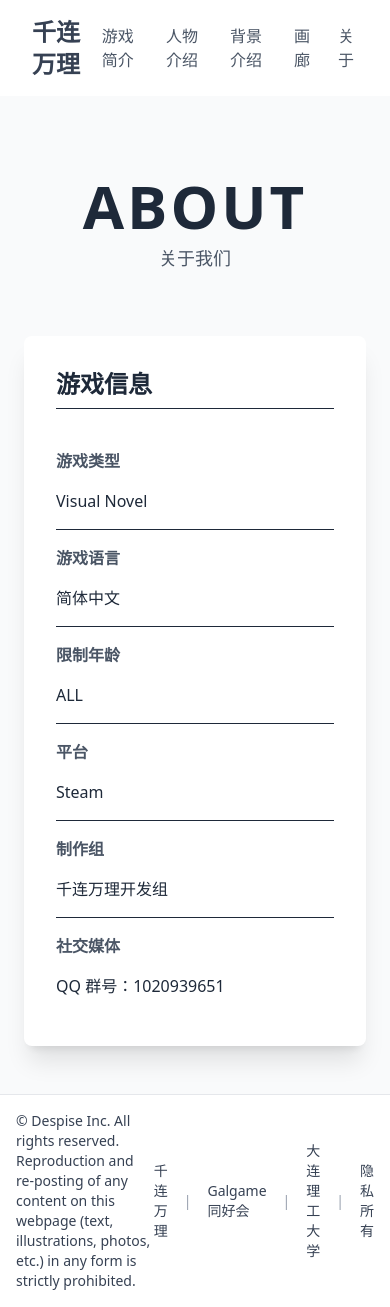
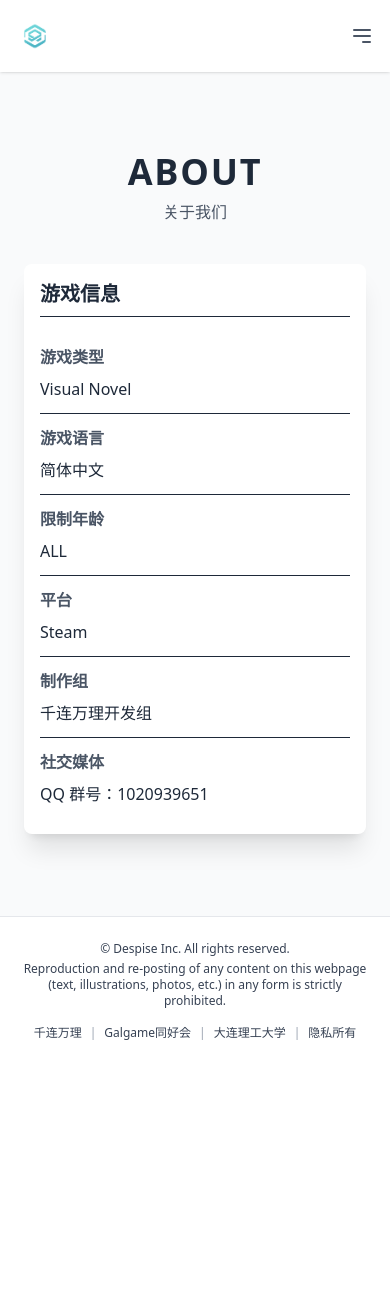
Before and after one commit to J0ze/qian-lian-wan-li-web, a Vue app in the folder qian-lwl-site/: page /about in a window 390 px wide. After the commit the page ends 1065 px from the top, so only its background shows below. Built offline with nearby package versions, Linux system fonts and the light colour scheme.

Commit message:
添加了响应式 提升手机体验

```diff
--- a/qian-lwl-site/src/components/Footer.vue
+++ b/qian-lwl-site/src/components/Footer.vue
@@ -1,19 +1,19 @@
 <template>
-  <footer class="bg-white text-gray-700 py-4 px-4 border-t border-gray-200">
-    <div class="container mx-auto flex justify-between items-center">
-      <div class="text-sm">
+  <footer class="bg-white text-gray-700 py-6 px-4 border-t border-gray-200">
+    <div class="container mx-auto flex flex-col md:flex-row justify-between items-center text-center md:text-left">
+      <div class="text-xs md:text-sm mb-4 md:mb-0">
         <p>© Despise Inc. All rights reserved.</p>
-        <p>Reproduction and re-posting of any content on this webpage (text, illustrations, photos, etc.) in any form is strictly prohibited.</p>
+        <p class="mt-1">Reproduction and re-posting of any content on this webpage (text, illustrations, photos, etc.) in any form is strictly prohibited.</p>
       </div>
 
-      <div class="flex items-center space-x-4 text-sm">
-        <p class="hover:text-purple-600 transition-colors duration-200">千连万理</p>
+      <div class="flex flex-wrap justify-center items-center text-xs md:text-sm">
+        <a href="#" class="hover:text-purple-600 transition-colors duration-200 mx-2">千连万理</a>
         <span class="text-gray-400">|</span>
-        <p class="hover:text-purple-600 transition-colors duration-200">Galgame同好会</p>
+        <a href="#" class="hover:text-purple-600 transition-colors duration-200 mx-2">Galgame同好会</a>
         <span class="text-gray-400">|</span>
-        <p class="hover:text-purple-600 transition-colors duration-200">大连理工大学</p>
+        <a href="#" class="hover:text-purple-600 transition-colors duration-200 mx-2">大连理工大学</a>
         <span class="text-gray-400">|</span>
-        <p class="hover:text-purple-600 transition-colors duration-200">隐私所有</p>
+        <a href="#" class="hover:text-purple-600 transition-colors duration-200 mx-2">隐私所有</a>
       </div>
     </div>
   </footer>
--- a/qian-lwl-site/src/components/GalleryGrid.vue
+++ b/qian-lwl-site/src/components/GalleryGrid.vue
@@ -1,29 +1,23 @@
 <template>
-  <div
-    class="grid gap-6 md:grid-cols-3 sm:grid-cols-2 grid-cols-1 place-items-center"
-  >
-    <div
-      v-for="(img, index) in images"
-      :key="index"
-      class="overflow-hidden rounded-2xl shadow-lg transform transition duration-500 hover:scale-105"
-    >
-      <img
-        :src="img"
-        class="w-full h-auto object-cover"
-      />
+  <div class="grid w-full gap-4 px-4 mx-auto md:gap-6 lg:gap-8 max-w-7xl"
+       :class="{'sm:grid-cols-2': images.length > 2, 'lg:grid-cols-3': images.length > 3}">
+    <div v-for="(img, index) in images"
+         :key="index"
+         class="overflow-hidden rounded-lg shadow-xl transition-transform duration-300 ease-in-out hover:scale-105">
+      <img :src="img"
+           :alt="'Gallery image ' + (index + 1)"
+           class="w-full h-auto object-cover" />
     </div>
   </div>
 </template>
 
 <script setup lang="ts">
+import { defineProps } from 'vue';
+
 defineProps<{
-  images: string[]
-}>()
+  images: string[];
+}>();
 </script>
 
 <style scoped>
-.grid {
-  max-width: 1000px;
-  margin: 0 auto;
-}
 </style>
--- a/qian-lwl-site/src/components/NavBar.vue
+++ b/qian-lwl-site/src/components/NavBar.vue
@@ -1,15 +1,59 @@
 <template>
-  <nav class="w-full bg-white shadow-sm px-8 py-4 flex justify-between items-center">
-    <h1 class="text-2xl font-bold text-gray-700">千连万理</h1>
-    <ul class="flex gap-6 text-gray-600 font-medium">
-      <li><RouterLink to="/">游戏简介</RouterLink></li>
-      <li><RouterLink to="/characters">人物介绍</RouterLink></li>
-      <li><RouterLink to="/world">背景介绍</RouterLink></li>
-      <li><RouterLink to="/gallery">画廊</RouterLink></li>
-      <li><RouterLink to="/about">关于</RouterLink></li>
+  <nav class="w-full bg-white shadow-sm px-4 sm:px-8 py-4 flex flex-col md:flex-row justify-between items-center relative z-20">
+    <div class="w-full flex justify-between items-center">
+      <RouterLink to="/" class="flex-shrink-0">
+        <img :src="logoUrl" alt="千连万理 Logo" class="h-10">
+      </RouterLink>
+
+      <button @click="toggleMenu" class="md:hidden text-gray-600 focus:outline-none">
+        <svg class="h-6 w-6" fill="none" viewBox="0 0 24 24" stroke="currentColor">
+          <path stroke-linecap="round" stroke-linejoin="round" stroke-width="2" d="M4 6h16M4 12h16m-7 6h7" />
+        </svg>
+      </button>
+    </div>
+
+    <ul v-show="isMenuOpen"
+        class="w-full mt-4 md:mt-0 flex flex-col md:flex-row gap-4 md:gap-6 text-gray-600 font-medium items-center transition-all duration-300 ease-in-out"
+        :class="isMenuOpen ? 'h-auto opacity-100' : 'h-0 opacity-0 overflow-hidden'">
+      <li><RouterLink to="/" @click="closeMenu" class="block py-2 md:py-0">游戏简介</RouterLink></li>
+      <li><RouterLink to="/characters" @click="closeMenu" class="block py-2 md:py-0">人物介绍</RouterLink></li>
+      <li><RouterLink to="/world" @click="closeMenu" class="block py-2 md:py-0">背景介绍</RouterLink></li>
+      <li><RouterLink to="/gallery" @click="closeMenu" class="block py-2 md:py-0">画廊</RouterLink></li>
+      <li><RouterLink to="/about" @click="closeMenu" class="block py-2 md:py-0">关于</RouterLink></li>
     </ul>
+
+    <ul class="hidden md:flex gap-6 text-gray-600 font-medium items-center">
+        <li><RouterLink to="/" class="hover:text-blue-500 transition-colors">游戏简介</RouterLink></li>
+        <li><RouterLink to="/characters" class="hover:text-blue-500 transition-colors">人物介绍</RouterLink></li>
+        <li><RouterLink to="/world" class="hover:text-blue-500 transition-colors">背景介绍</RouterLink></li>
+        <li><RouterLink to="/gallery" class="hover:text-blue-500 transition-colors">画廊</RouterLink></li>
+        <li><RouterLink to="/about" class="hover:text-blue-500 transition-colors">关于</RouterLink></li>
+    </ul>
+
   </nav>
 </template>
 
 <script setup lang="ts">
+import { ref, watch } from 'vue';
+import { useRoute } from 'vue-router';
+
+const logoUrl = new URL('/src/assets/logo.png', import.meta.url).href;
+
+const isMenuOpen = ref(false);
+const route = useRoute();
+
+const toggleMenu = () => {
+  isMenuOpen.value = !isMenuOpen.value;
+};
+
+const closeMenu = () => {
+  isMenuOpen.value = false;
+};
+
+// 监听路由变化，自动关闭菜单
+watch(() => route.path, () => {
+  if (isMenuOpen.value) {
+    closeMenu();
+  }
+});
 </script>
--- a/qian-lwl-site/src/pages/About.vue
+++ b/qian-lwl-site/src/pages/About.vue
@@ -1,41 +1,41 @@
 <template>
   <section class="min-h-screen bg-gray-50 text-gray-800 flex flex-col items-center py-12 px-6">
 
-    <div class="text-center mb-16 pt-8 animate-fadeIn">
-      <h1 class="text-6xl font-bold text-gray-800 tracking-wider">ABOUT</h1>
-      <p class="text-lg text-gray-600 mt-2 font-serif">关于我们</p>
+    <div class="text-center mb-10 sm:mb-16 pt-8 animate-fadeIn">
+      <h1 class="text-4xl sm:text-5xl lg:text-6xl font-bold text-gray-800 tracking-wider">ABOUT</h1>
+      <p class="text-base sm:text-lg text-gray-600 mt-2 font-serif">关于我们</p>
     </div>
 
-    <div class="max-w-4xl w-full p-8 bg-white rounded-lg shadow-xl animate-fadeIn delay-200">
+    <div class="max-w-4xl w-full p-4 sm:p-8 bg-white rounded-lg shadow-xl animate-fadeIn delay-200">
 
-      <h2 class="text-2xl font-bold mb-6 border-b pb-2">游戏信息</h2>
+      <h2 class="text-xl sm:text-2xl font-bold mb-4 sm:mb-6 border-b pb-2">游戏信息</h2>
 
-      <div class="grid grid-cols-1 md:grid-cols-2 gap-4 py-4 border-b last:border-b-0">
+      <div class="grid grid-cols-1 md:grid-cols-2 gap-2 sm:gap-4 py-3 sm:py-4 border-b last:border-b-0">
         <div class="font-bold text-gray-600">游戏类型</div>
         <div class="text-gray-800">Visual Novel</div>
       </div>
 
-      <div class="grid grid-cols-1 md:grid-cols-2 gap-4 py-4 border-b last:border-b-0">
+      <div class="grid grid-cols-1 md:grid-cols-2 gap-2 sm:gap-4 py-3 sm:py-4 border-b last:border-b-0">
         <div class="font-bold text-gray-600">游戏语言</div>
         <div class="text-gray-800">简体中文</div>
       </div>
 
-      <div class="grid grid-cols-1 md:grid-cols-2 gap-4 py-4 border-b last:border-b-0">
+      <div class="grid grid-cols-1 md:grid-cols-2 gap-2 sm:gap-4 py-3 sm:py-4 border-b last:border-b-0">
         <div class="font-bold text-gray-600">限制年龄</div>
         <div class="text-gray-800">ALL</div>
       </div>
 
-      <div class="grid grid-cols-1 md:grid-cols-2 gap-4 py-4 border-b last:border-b-0">
+      <div class="grid grid-cols-1 md:grid-cols-2 gap-2 sm:gap-4 py-3 sm:py-4 border-b last:border-b-0">
         <div class="font-bold text-gray-600">平台</div>
         <div class="text-gray-800">Steam</div>
       </div>
 
-      <div class="grid grid-cols-1 md:grid-cols-2 gap-4 py-4 border-b last:border-b-0">
+      <div class="grid grid-cols-1 md:grid-cols-2 gap-2 sm:gap-4 py-3 sm:py-4 border-b last:border-b-0">
         <div class="font-bold text-gray-600">制作组</div>
         <div class="text-gray-800">千连万理开发组</div>
       </div>
 
-      <div class="grid grid-cols-1 md:grid-cols-2 gap-4 py-4 border-b last:border-b-0">
+      <div class="grid grid-cols-1 md:grid-cols-2 gap-2 sm:gap-4 py-3 sm:py-4 border-b last:border-b-0">
         <div class="font-bold text-gray-600">社交媒体</div>
         <div class="text-gray-800">QQ 群号：1020939651</div>
       </div>
--- a/qian-lwl-site/src/pages/Characters.vue
+++ b/qian-lwl-site/src/pages/Characters.vue
@@ -1,21 +1,22 @@
 <template>
-  <section class="min-h-screen relative p-12 overflow-hidden bg-white bg-opacity-70">
-    <div class="absolute inset-0 bg-gray-100 -z-10"></div>
+  <section class="min-h-screen relative p-6 sm:p-12 overflow-hidden bg-gray-100 text-gray-800">
 
-    <div class="flex flex-col md:flex-row items-center justify-center h-full pt-16 md:pt-0">
+    <div class="flex flex-col items-center justify-center pt-8 sm:pt-16">
+
+      <div class="flex flex-col md:flex-row items-center justify-center gap-8 md:gap-16">
 
         <div class="w-full md:w-1/2 flex justify-center items-center mb-8 md:mb-0">
           <img
             v-if="currentCharacter"
             :src="currentCharacter.image"
             :alt="currentCharacter.name"
-          class="max-h-[70vh] md:max-h-[80vh] object-contain animate-fadeIn"
+            class="max-h-[60vh] md:max-h-[80vh] object-contain animate-fadeIn"
           />
         </div>
 
         <div
           v-if="currentCharacter"
-        class="w-full md:w-1/2 md:pl-16 p-6 md:p-12 text-black text-center md:text-left
+          class="w-full md:w-1/2 md:pl-8 p-6 md:p-12 text-black text-center md:text-left
                  bg-white bg-opacity-70 backdrop-blur-md rounded-lg shadow-xl animate-fadeIn"
         >
           <h3 class="text-3xl md:text-4xl font-bold mb-2 text-pink-500">{{ currentCharacter.name }}</h3>
@@ -31,7 +32,7 @@
 
       </div>
 
-    <div class="absolute bottom-12 left-1/2 transform -translate-x-1/2 flex space-x-6">
+      <div class="flex space-x-4 sm:space-x-6 mt-8">
         <button
           @click="prevCharacter"
           :disabled="currentIndex === 0"
@@ -45,6 +46,9 @@
           NEXT
         </button>
       </div>
+
+    </div>
+
   </section>
 
   <p v-if="!currentCharacter" class="min-h-screen flex items-center justify-center text-gray-400">未找到该角色。</p>
--- a/qian-lwl-site/src/pages/Gallery.vue
+++ b/qian-lwl-site/src/pages/Gallery.vue
@@ -2,12 +2,12 @@
   <section
     class="min-h-screen bg-gray-50 flex flex-col items-center py-12 px-6"
   >
-    <div class="text-center mb-16 pt-8 animate-fadeIn">
-      <h1 class="text-6xl font-bold text-gray-800 tracking-wider">GALLERY</h1>
-      <p class="text-lg text-gray-600 mt-2 font-serif">源于美术组</p>
+    <div class="text-center mb-10 sm:mb-16 pt-8 animate-fadeIn">
+      <h1 class="text-4xl sm:text-5xl lg:text-6xl font-bold text-gray-800 tracking-wider">GALLERY</h1>
+      <p class="text-base sm:text-lg text-gray-600 mt-2 font-serif">源于美术组</p>
     </div>
 
-    <div v-if="showImages" class="grid grid-cols-1 sm:grid-cols-2 lg:grid-cols-3 gap-6 max-w-6xl w-full">
+    <div v-if="showImages" class="grid grid-cols-1 sm:grid-cols-2 lg:grid-cols-3 gap-4 sm:gap-6 max-w-6xl w-full">
       <div
         v-for="(image, index) in images"
         :key="index"
@@ -21,8 +21,8 @@
       </div>
     </div>
 
-    <div v-else class="text-center p-8">
-      <p class="text-xl md:text-2xl font-semibold text-gray-600">
+    <div v-else class="text-center p-4 sm:p-8">
+      <p class="text-lg sm:text-xl md:text-2xl font-semibold text-gray-600">
         CG 正在筹办中，敬请期待！
       </p>
     </div>
--- a/qian-lwl-site/src/pages/Home.vue
+++ b/qian-lwl-site/src/pages/Home.vue
@@ -2,14 +2,14 @@
   <section
     class="min-h-screen flex flex-col items-center justify-center text-center px-6 bg-gray-50"
   >
-    <h1 class="text-6xl font-bold text-gray-800 mb-6 animate-fadeIn">
+    <h1 class="text-4xl sm:text-5xl md:text-6xl font-bold text-gray-800 mb-4 sm:mb-6 animate-fadeIn">
       {{ game.title }}
     </h1>
-    <p class="text-xl text-gray-600 max-w-2xl mx-auto animate-fadeIn delay-200">
+    <p class="text-lg sm:text-xl max-w-2xl mx-auto text-gray-600 animate-fadeIn delay-200">
       {{ game.description }}
     </p>
 
-    <p class="text-base text-gray-600 mt-10 animate-fadeIn delay-400">
+    <p class="text-sm sm:text-base text-gray-600 mt-8 sm:mt-10 animate-fadeIn delay-400">
       开发者: {{ developerName }}
     </p>
   </section>
--- a/qian-lwl-site/src/pages/World.vue
+++ b/qian-lwl-site/src/pages/World.vue
@@ -3,29 +3,29 @@
 
     <div class="container mx-auto px-6 py-12 relative z-10">
 
-      <div class="text-center mb-16 pt-8">
-        <h1 class="text-6xl font-bold text-blue-800 tracking-wider">STORY</h1>
-        <p class="text-lg text-blue-600 mt-2 font-serif">世界观</p>
+      <div class="text-center mb-10 sm:mb-16 pt-8">
+        <h1 class="text-4xl sm:text-5xl lg:text-6xl font-bold text-blue-800 tracking-wider">STORY</h1>
+        <p class="text-base sm:text-lg text-blue-600 mt-2 font-serif">世界观</p>
       </div>
 
-      <div class="flex flex-col items-center justify-center gap-12">
+      <div class="flex flex-col items-center justify-center gap-6 sm:gap-12">
 
-        <div class="w-full max-w-4xl p-8 text-center">
-          <p class="text-3xl md:text-4xl font-semibold italic leading-relaxed text-gray-700">
+        <div class="w-full max-w-xl sm:max-w-3xl lg:max-w-4xl p-4 sm:p-8 text-center">
+          <p class="text-2xl sm:text-3xl md:text-4xl font-semibold italic leading-relaxed text-gray-700">
             青蓝计划，<br>
             首批元宇宙开发项目，目的是实现脑机接口，<br>
             让人的灵魂能够自由穿梭人体和机体，实现“永生”。
           </p>
         </div>
 
-        <div class="w-full max-w-4xl p-8">
-          <p class="mb-4 text-lg leading-relaxed">
+        <div class="w-full max-w-4xl p-4 sm:p-8">
+          <p class="mb-4 text-base sm:text-lg leading-relaxed">
             意识的脑机穿梭，是历代科学家难以破解的谜题。将蓝唤回人体的重任交给了蒋忱这一辈。
           </p>
-          <p class="mb-4 text-lg leading-relaxed">
-           蓝在机器内的生活虽然算不上危险，却充斥着苦难，蓝能够通过数据线在搭载神经网络的设备自由迁徙，但与其他设备的AI共事感受不到“人味儿”，她总是被青蓝计划以外的AI认为是“假冒人类想取得躯体控制权的AI”，有悖于机器人三原则，得不到什么援助。
+          <p class="mb-4 text-base sm:text-lg leading-relaxed">
+            蓝在机器内的生活虽然算不上危险，却充斥着苦难，蓝能够通过数据线在搭载神经网络的设备自由迁徙，但与其他设备的AI共事感受不到“人味儿”，她总是被青蓝计划以外的AI认为是“假冒人类想取得躯体控制权的AI”，有悖于机器人三原则，得不到什么援助。
           </p>
-          <p class="text-lg leading-relaxed">
+          <p class="text-base sm:text-lg leading-relaxed">
             AI虽然不会产生反抗人类的想法，但想要理解人类的情感。要想找到回到人体的办法，必须要对意识有更深一步的研究。在一次又一次的科研活动中，AI领悟了什么是“爱”,得到了意识回溯的关键钥匙，最终兑现了众人的请求，凭借强大的算力，让蓝重返世间。
           </p>
         </div>
```
Also changed, not shown: qian-lwl-site/src/assets/logo.png (added). Lines whose indentation alone changed are shown as unchanged.
